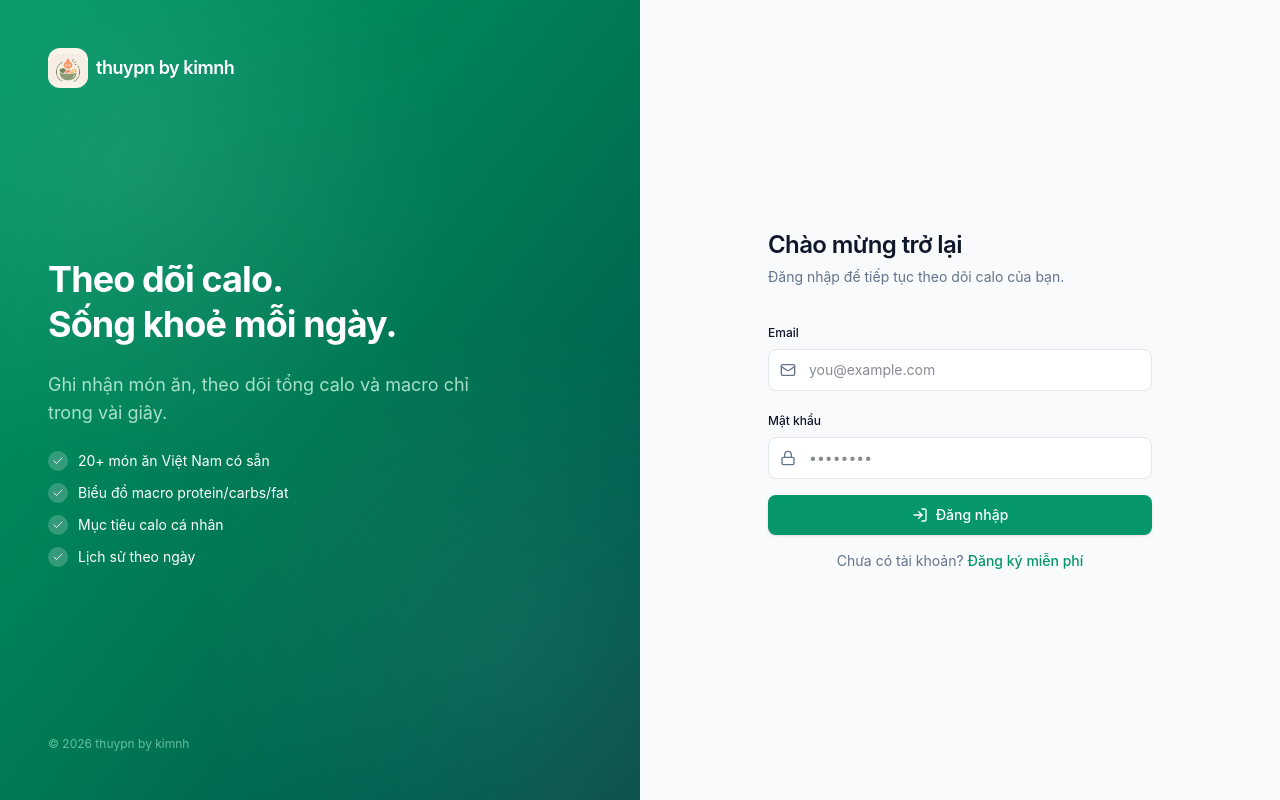
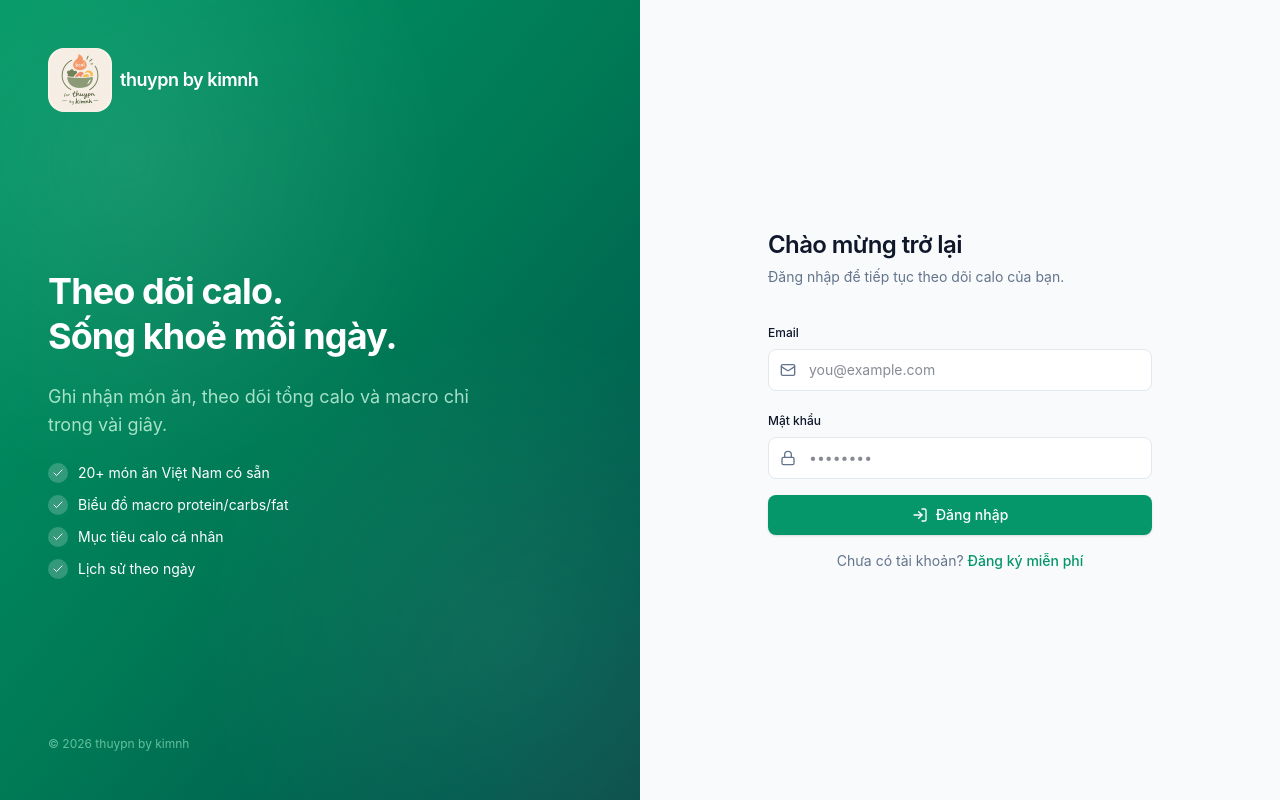
Before and after one commit to nghgkim/nutrition-tracker, a Next.js app: page /login in a window 1280 px wide. Built offline with nearby package versions, Linux system fonts and the light colour scheme; no server answers.

Commit message:
fix: single full-logo asset with wordmark, square frame, no crop (spec 93/100, TDD 41/41)

```diff
--- a/src/app/(auth)/login/page.tsx
+++ b/src/app/(auth)/login/page.tsx
@@ -33,8 +33,8 @@ export default function LoginPage() {
         <div className="absolute inset-0 opacity-30" style={{ backgroundImage: "radial-gradient(circle at 20% 20%, rgba(255,255,255,0.3) 0, transparent 40%), radial-gradient(circle at 80% 80%, rgba(255,255,255,0.2) 0, transparent 40%)" }} />
         <div className="relative">
           <div className="flex items-center gap-2">
-            <span className="flex h-10 w-10 items-center justify-center overflow-hidden rounded-xl bg-[#faf3e8]">
-              <img src="/logo-mark.png" alt="thuypn by kimnh" className="h-full w-full object-contain" />
+            <span className="flex h-16 w-16 items-center justify-center overflow-hidden rounded-2xl bg-[#faf3e8]">
+              <img src="/logo.png" alt="thuypn by kimnh" className="h-full w-full object-contain" />
             </span>
             <span className="text-lg font-semibold tracking-tight">thuypn by kimnh</span>
           </div>
@@ -62,7 +62,7 @@ export default function LoginPage() {
       <div className="flex items-center justify-center px-6 py-12 bg-background">
         <div className="w-full max-w-sm">
           <div className="lg:hidden mb-8 text-center">
-            <span className="inline-flex h-12 w-12 items-center justify-center overflow-hidden rounded-xl bg-[#faf3e8]"><img src="/logo-mark.png" alt="thuypn by kimnh" className="h-full w-full object-contain" /></span>
+            <span className="inline-flex h-16 w-16 items-center justify-center overflow-hidden rounded-2xl bg-[#faf3e8]"><img src="/logo.png" alt="thuypn by kimnh" className="h-full w-full object-contain" /></span>
             <h1 className="mt-3 text-xl font-semibold tracking-tight">thuypn by kimnh</h1>
           </div>
           <h1 className="text-2xl font-semibold tracking-tight text-foreground">Chào mừng trở lại</h1>
--- a/src/app/(auth)/register/page.tsx
+++ b/src/app/(auth)/register/page.tsx
@@ -33,7 +33,7 @@ export default function RegisterPage() {
         <div className="absolute inset-0 opacity-30" style={{ backgroundImage: "radial-gradient(circle at 20% 20%, rgba(255,255,255,0.3) 0, transparent 40%), radial-gradient(circle at 80% 80%, rgba(255,255,255,0.2) 0, transparent 40%)" }} />
         <div className="relative">
           <div className="flex items-center gap-2">
-            <span className="flex h-10 w-10 items-center justify-center overflow-hidden rounded-xl bg-[#faf3e8]"><img src="/logo-mark.png" alt="thuypn by kimnh" className="h-full w-full object-contain" /></span>
+            <span className="flex h-16 w-16 items-center justify-center overflow-hidden rounded-2xl bg-[#faf3e8]"><img src="/logo.png" alt="thuypn by kimnh" className="h-full w-full object-contain" /></span>
             <span className="text-lg font-semibold tracking-tight">thuypn by kimnh</span>
           </div>
         </div>
@@ -55,7 +55,7 @@ export default function RegisterPage() {
       <div className="flex items-center justify-center px-6 py-12 bg-background">
         <div className="w-full max-w-sm">
           <div className="lg:hidden mb-8 text-center">
-            <span className="inline-flex h-12 w-12 items-center justify-center overflow-hidden rounded-xl bg-[#faf3e8]"><img src="/logo-mark.png" alt="thuypn by kimnh" className="h-full w-full object-contain" /></span>
+            <span className="inline-flex h-16 w-16 items-center justify-center overflow-hidden rounded-2xl bg-[#faf3e8]"><img src="/logo.png" alt="thuypn by kimnh" className="h-full w-full object-contain" /></span>
             <h1 className="mt-3 text-xl font-semibold tracking-tight">thuypn by kimnh</h1>
           </div>
           <h1 className="text-2xl font-semibold tracking-tight text-foreground">Tạo tài khoản</h1>
--- a/src/components/Nav.tsx
+++ b/src/components/Nav.tsx
@@ -84,7 +84,7 @@ export default function Nav() {
       <div className="max-w-6xl mx-auto px-4 sm:px-6 h-14 flex items-center justify-between gap-4">
         <Link href="/" className="flex items-center gap-2 font-semibold text-foreground tracking-tight shrink-0">
           <span className="flex h-8 w-8 items-center justify-center overflow-hidden rounded-lg bg-[#faf3e8]">
-            <img src="/logo-mark.png" alt="thuypn by kimnh" className="h-full w-full object-contain" />
+            <img src="/logo.png" alt="thuypn by kimnh" className="h-full w-full object-contain" />
           </span>
           <span className="hidden sm:inline">thuypn by kimnh</span>
         </Link>
```
Also changed, not shown: public/logo-mark.png (deleted), 6 other files (tests, documents, lock files or other folders).
